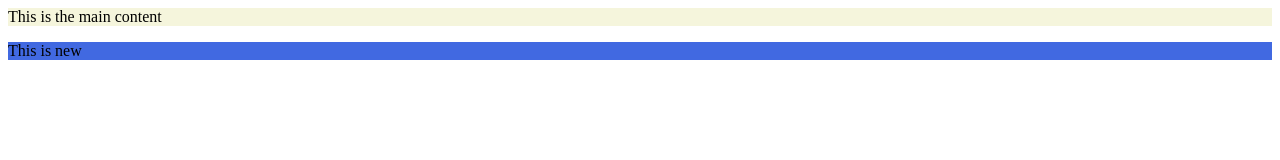
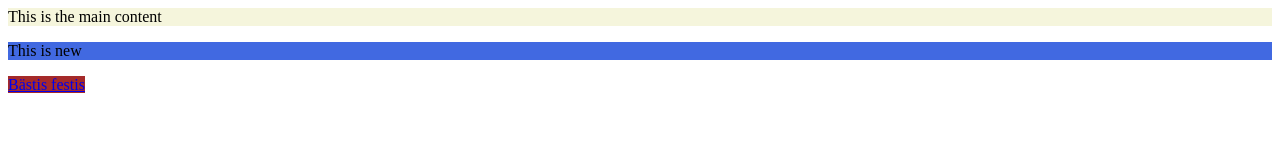
Before and after one commit to Danielthecodes/html-basics, a plain HTML site: page block-inline.html in a window 1280 px wide. Drawn offline with Linux system fonts and the light colour scheme.

Commit message:
added another (a) in block inline

```diff
--- a/block-inline.html
+++ b/block-inline.html
@@ -8,5 +8,6 @@
   <body>
     <main style="background-color: beige">This is the main content</main>
     <p style="background-color: royalblue">This is new</p>
+    <a href="#" style="background-color: brown">Bästis festis</a>
   </body>
 </html>
```
